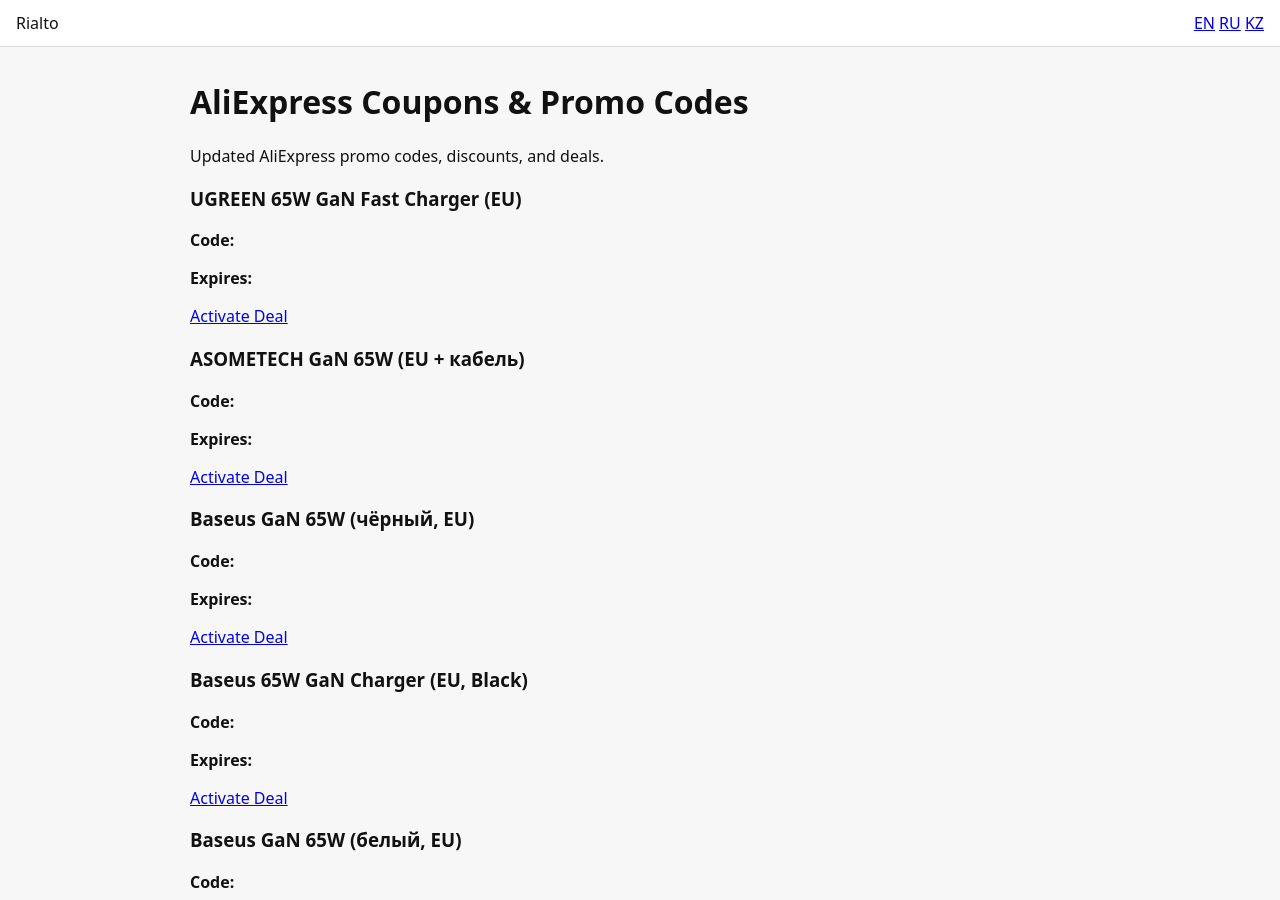
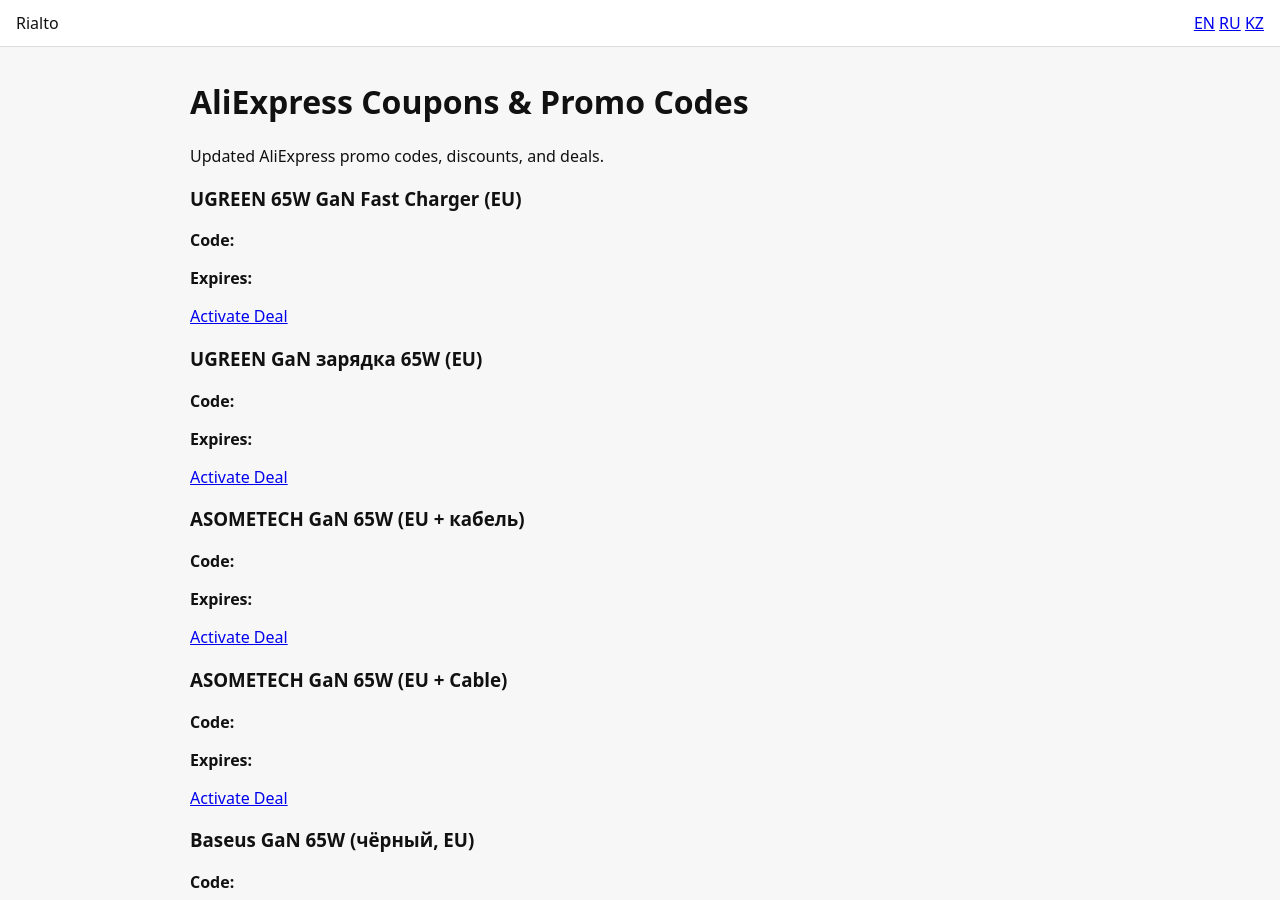
Before and after one commit to StewartArbor/rialto, a Jekyll site: the page built from ru/aliexpress.html, in a window 1280 px wide and 900 px high. Built offline with Jekyll 4.4.1, drawn with Linux system fonts in a browser that asks for light colours; some of the changed lines change nothing that is shown.

Commit message:
Update items.yml

```diff
--- a/_data/items.yml
+++ b/_data/items.yml
@@ -10,7 +10,23 @@
   old_price: 31316
   discount: 58
 
-  image: "/assets/products/1-ugreen-65w-gan.jpg"
+  image: "https://ae04.alicdn.com/kf/S511004823ef645cb8354dda0b089e396S.jpg_800x800.jpg"
+
+  link: "https://rzekl.com/g/1e8d1144948ff2a8495f16525dc3e8/?ulp=https%3A%2F%2Faliexpress.ru%2Fitem%2F1005003416182958.html%3FshpMethod%3DCAINIAO_STANDARD%26sku_id%3D12000052883287308%26spm%3Da2g2w.productlist.search_results.0.31bd5613OeYEsW"
+
+- id: ugreen-65w-ru
+  store: aliexpress
+  lang: ru
+  category: electronics
+
+  title: "UGREEN GaN зарядка 65W (EU)"
+  desc: "Для ноутбука и телефона. Длинный кабель. Не греется."
+
+  price: 13150
+  old_price: 31316
+  discount: 58
+
+  image: "https://ae04.alicdn.com/kf/S511004823ef645cb8354dda0b089e396S.jpg_800x800.jpg"
 
   link: "https://rzekl.com/g/1e8d1144948ff2a8495f16525dc3e8/?ulp=https%3A%2F%2Faliexpress.ru%2Fitem%2F1005003416182958.html%3FshpMethod%3DCAINIAO_STANDARD%26sku_id%3D12000052883287308%26spm%3Da2g2w.productlist.search_results.0.31bd5613OeYEsW"
 
@@ -27,7 +43,22 @@
   old_price: 14737
   discount: 28
 
-  image: "/assets/products/2-asometech-65w-gan.jpg"
+  image: "https://ae04.alicdn.com/kf/S41e52213122d467caf778c0524a8e68aQ.jpg_800x800.jpg"
+
+  link: "https://rzekl.com/g/1e8d1144948ff2a8495f16525dc3e8/?ulp=https%3A%2F%2Faliexpress.ru%2Fitem%2F1005009397566884.html%3FshpMethod%3DCAINIAO_FULFILLMENT_STD%26sku_id%3D12000048977964486%26spm%3Da2g2w.productlist.search_results.3.31bd5613OeYEsW"
+- id: asometech-65w-en
+  store: aliexpress
+  lang: en
+  category: electronics
+
+  title: "ASOMETECH GaN 65W (EU + Cable)"
+  desc: "Charges laptop + phone. Compact. Stays cool."
+
+  price: 10611
+  old_price: 14737
+  discount: 28
+
+  image: "https://ae04.alicdn.com/kf/S41e52213122d467caf778c0524a8e68aQ.jpg_800x800.jpg"
 
   link: "https://rzekl.com/g/1e8d1144948ff2a8495f16525dc3e8/?ulp=https%3A%2F%2Faliexpress.ru%2Fitem%2F1005009397566884.html%3FshpMethod%3DCAINIAO_FULFILLMENT_STD%26sku_id%3D12000048977964486%26spm%3Da2g2w.productlist.search_results.3.31bd5613OeYEsW"
 
@@ -44,7 +75,7 @@
   old_price: 23359
   discount: 28
 
-  image: "/assets/products/baseus-65w-gan.jpg"
+  image: "https://ae04.alicdn.com/kf/S99ab89f1261045b2a299eed5077cdeccJ.jpg_800x800.jpg"
 
   link: "https://rzekl.com/g/1e8d1144948ff2a8495f16525dc3e8/?ulp=https%3A%2F%2Faliexpress.ru%2Fitem%2F1005007311524739.html%3FshpMethod%3DCAINIAO_FULFILLMENT_STD%26sku_id%3D12000040204044244%26spm%3Da2g2w.productlist.search_results.6.31bd5613OeYEsW"
 
@@ -61,7 +92,7 @@
   old_price: 23359
   discount: 28
 
-  image: "/assets/products/baseus-65w-gan.jpg"
+  image: "https://ae04.alicdn.com/kf/S99ab89f1261045b2a299eed5077cdeccJ.jpg_800x800.jpg"
 
   link: "https://rzekl.com/g/1e8d1144948ff2a8495f16525dc3e8/?ulp=https%3A%2F%2Faliexpress.ru%2Fitem%2F1005007311524739.html%3FshpMethod%3DCAINIAO_FULFILLMENT_STD%26sku_id%3D12000040204044244%26spm%3Da2g2w.productlist.search_results.6.31bd5613OeYEsW"
 
@@ -78,7 +109,7 @@
   old_price: 23143
   discount: 27
 
-  image: "/assets/products/4-baseus-65w-gan-white.jpg"
+  image: "https://ae04.alicdn.com/kf/Se44e1ad5791d4b2d84a92ba18e0adacfI.jpg_800x800.jpg"
 
   link: "https://rzekl.com/g/1e8d1144948ff2a8495f16525dc3e8/?ulp=https%3A%2F%2Faliexpress.ru%2Fitem%2F1005008879280641.html%3FshpMethod%3DCAINIAO_FULFILLMENT_STD%26sku_id%3D12000047061416058%26spm%3Da2g2w.productlist.search_results.8.31bd5613OeYEsW"
 
@@ -95,6 +126,5 @@
   old_price: 23143
   discount: 27
 
-  image: "/assets/products/4-baseus-65w-gan-white.jpg"
-
+  image: "https://ae04.alicdn.com/kf/Se44e1ad5791d4b2d84a92ba18e0adacfI.jpg_800x800.jpg"
   link: "https://rzekl.com/g/1e8d1144948ff2a8495f16525dc3e8/?ulp=https%3A%2F%2Faliexpress.ru%2Fitem%2F1005008879280641.html%3FshpMethod%3DCAINIAO_FULFILLMENT_STD%26sku_id%3D12000047061416058%26spm%3Da2g2w.productlist.search_results.8.31bd5613OeYEsW"
```
